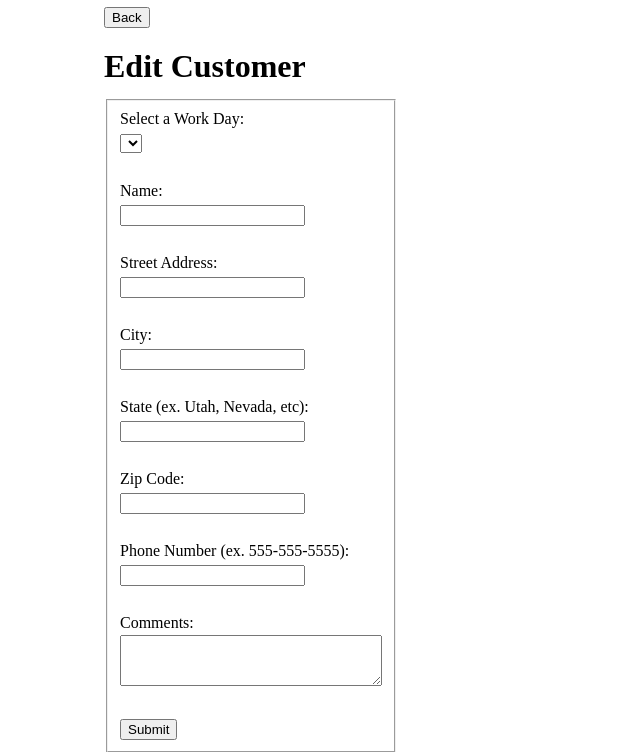
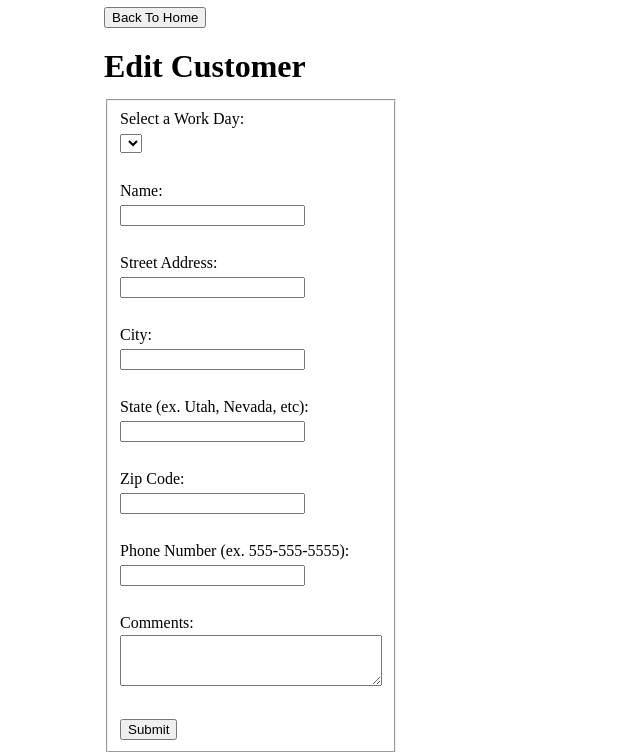
Before and after one commit to mattlayton27/cs313-php, a PHP site: page /assignments/edge/employees/edit_customer.php in a window 1280 px wide. Shown: the part 1026-1778 px from the top of the page, without its empty margins (0-640 px from the left). Run offline with PHP 8.4, Linux system fonts and the light colour scheme; data that the repository does not hold is empty.

Commit message:
Changed back button to Back To Home

```diff
--- a/assignments/edge/employees/edit_customer.php
+++ b/assignments/edge/employees/edit_customer.php
@@ -1,7 +1,7 @@
 <!DOCTYPE HTML>
 <html>
     <head>
-        <title>Employees | The Edge Landscaping</title>
+        <title>Edit Customers | The Edge Landscaping</title>
         <?php include $_SERVER['DOCUMENT_ROOT']. '/assignments/edge/employees/modules/head.php'; ?>
     </head>
     <body>
@@ -15,7 +15,7 @@
           <div class="edit_customer">
               <form action="index.php" method="post">
                 <input type="hidden" name="action" value="home">
-                <input type="submit" value="Back">
+                <input type="submit" value="Back To Home">
               </form>
               <h1>Edit Customer</h1>
               <?php if (!empty($edit_error)) { ?>
```
